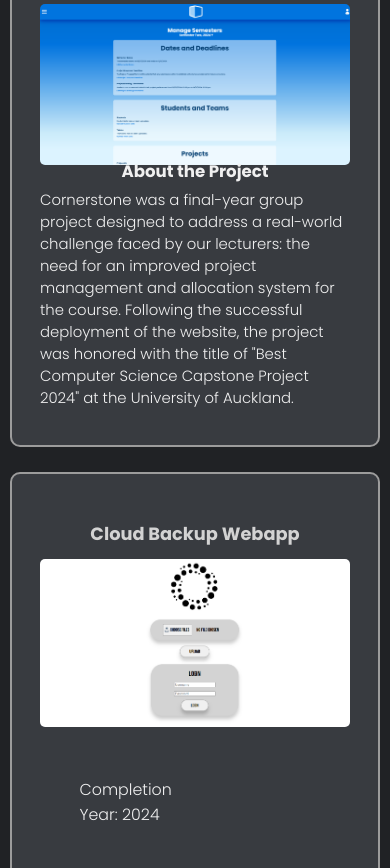
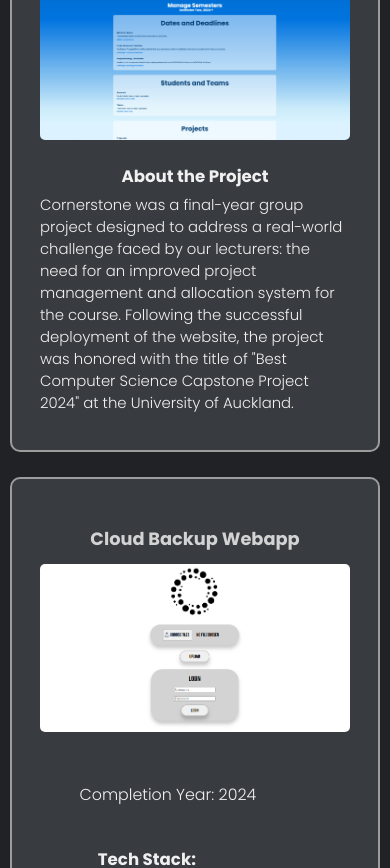
Before and after one commit to eyal132/eyals_portfolio, a React (Create React App) app in the folder client/: page / in a window 390 px wide. Shown: the part 1376-2244 px from the top of the page. Built offline with nearby package versions, Linux system fonts and the light colour scheme; a web font is replaced by a local one.

Commit message:
Mobile responsiveness bug fixes

```diff
--- a/client/src/App.css
+++ b/client/src/App.css
@@ -478,6 +478,14 @@
     width: 100%;
   }
 
+  #aboutProject {
+    margin-top: 10px;
+  }
+
+  #date {
+    width: 50vw;
+  }
+
 }
 
 /* For screens larger than or equal to 1001px */
```
